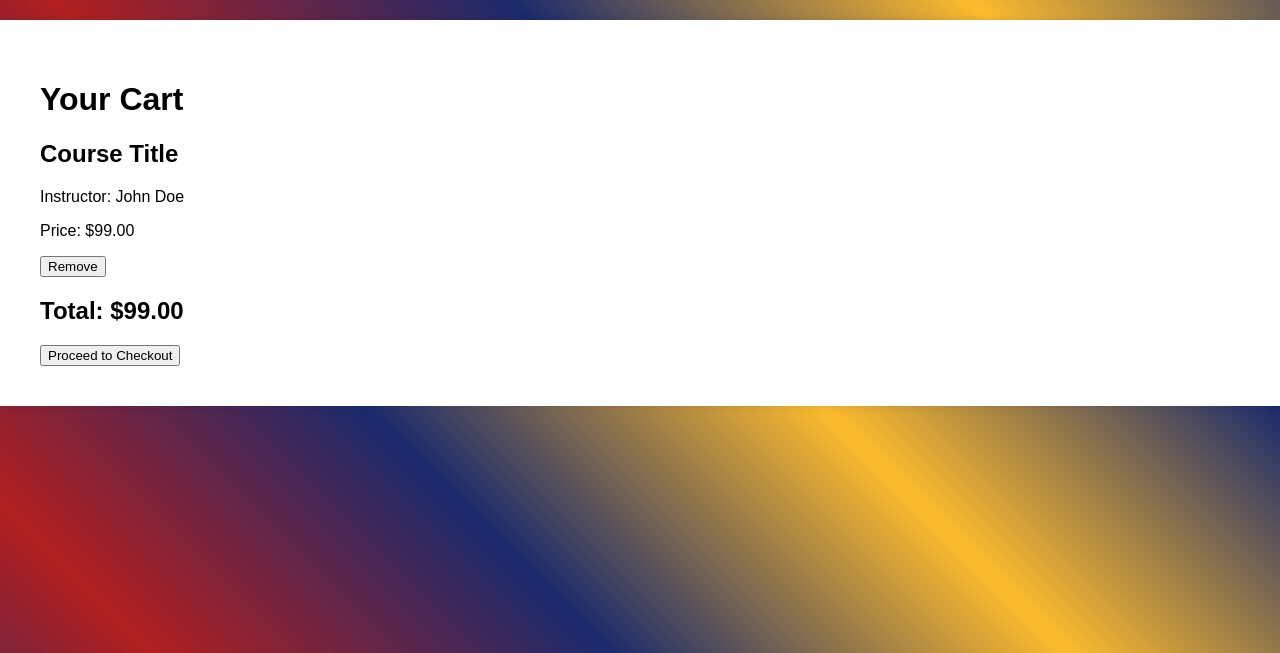
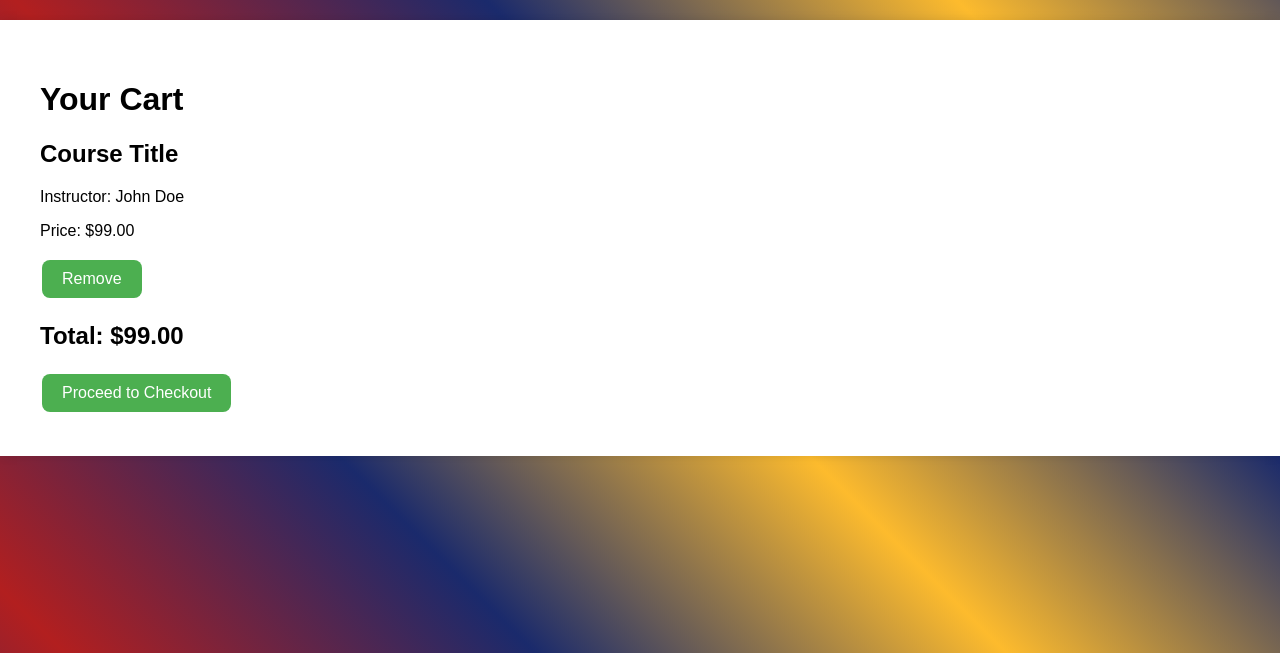
Before and after one commit to pratyushojha04/codetech, a Django app: page /accounts/cart/ in a window 1280 px wide. Shown: the part 147-800 px from the top of the page. Run offline with Django 5.2, Linux system fonts and the light colour scheme; the visitor is signed in with stand-in values (Sample User, id 1).

Commit message:
Update base.css

```diff
--- a/codetech/static/base.css
+++ b/codetech/static/base.css
@@ -88,8 +88,8 @@ form {
     cursor: pointer;
 }
 
-.btn:hover {
-    background-color: #555;
+button,.btn:hover {
+    background-color: #b70c0c;
 }
 
 .btn-danger {
@@ -99,3 +99,22 @@ form {
 .btn-danger:hover {
     background-color: #c0392b;
 }
+
+
+button, .btn{
+    background-color: #4CAF50; /* Green background */
+    border: none; /* Remove border */
+    color: white; /* White text */
+    padding: 10px 20px; /* Some padding */
+    text-align: center; /* Centered text */
+    text-decoration: none; /* Remove underline */
+    display: inline-block; /* Inline-block element */
+    font-size: 16px; /* Set font size */
+    margin: 4px 2px; /* Some margin */
+    cursor: pointer; /* Pointer/hand icon on hover */
+    border-radius: 8px; /* Rounded corners */
+}
+
+#add-courses:hover {
+    background-color: #45a049; /* Darker green on hover */
+}
```
